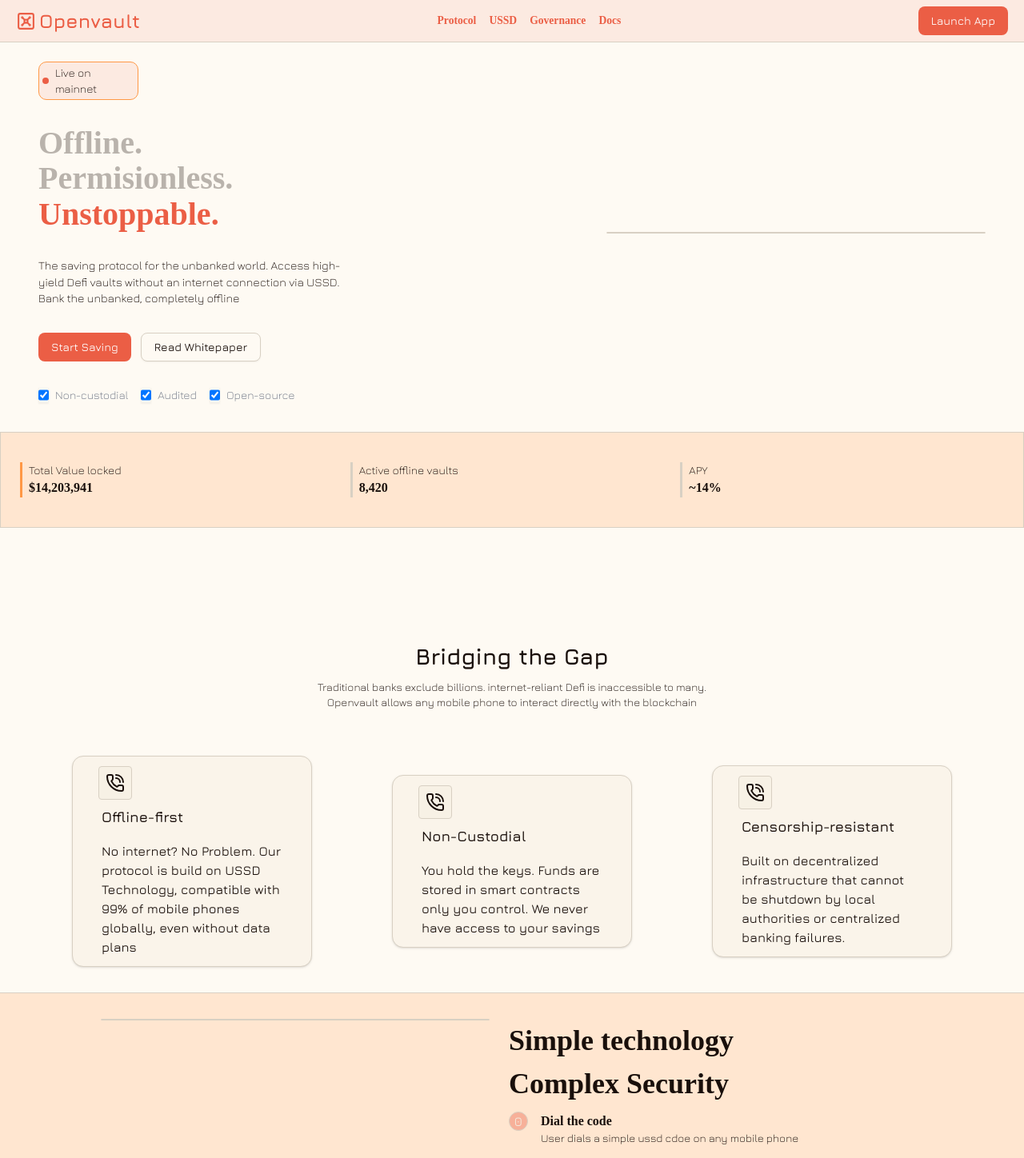
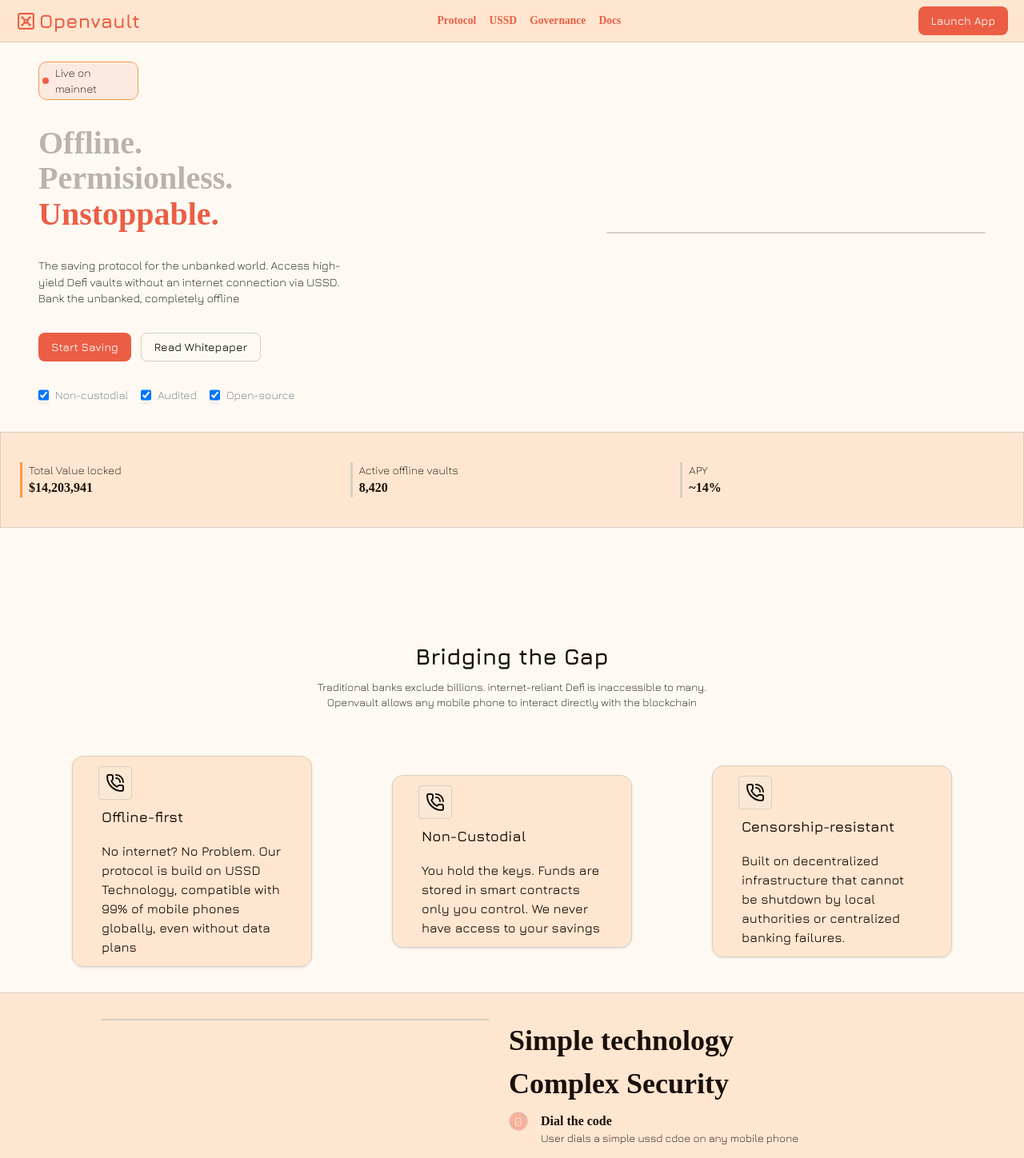
Before and after one commit to Rafikace/staketh, a Next.js app in the folder frontend/: page / in a window 1280 px wide. Shown: the top 1448 px of the page at 80% size. Built offline with nearby package versions, Linux system fonts and the light colour scheme; a web font is replaced by a local one.

Commit message:
update(main_page): update primary text style usage to destructive in home, gapCaeds

```diff
--- a/frontend/components/commons/gapcard.tsx
+++ b/frontend/components/commons/gapcard.tsx
@@ -4,7 +4,7 @@
 
 export default function GapCard({ key, header, icon, description }: {key: number, header: string, description: string, icon: JSX.Element}) {
     return (
-        <Card key={key} className="flex flex-col gap-2 justify-start p-3 w-full max-w-[300px] items-start text-start">
+        <Card key={key} className="flex flex-col gap-2 justify-start p-3 w-full max-w-[300px] items-start text-start bg-primary/20">
             <CardTitle className="p-2 border bg-secondary/40 ml-5 rounded">{icon}</CardTitle>
             <CardHeader className="text-nowrap text-start font-[600] text-lg w-full">{header}</CardHeader>
             <CardContent>{description}</CardContent>
--- a/frontend/components/commons/navbar.tsx
+++ b/frontend/components/commons/navbar.tsx
@@ -6,7 +6,7 @@
 export default function Navbar() {
     const router = useRouter();
     return (
-        <header className="flex w-full px-3 py-2 sm:px-5 justify-between items-center border-b-1 border-border bg-destructive/10">
+        <header className="flex w-full px-3 py-2 sm:px-5 justify-between items-center border-b-1 border-border bg-primary/20">
             <aside className='flex gap-1 text-primary items-center group cursor-pointer' onClick={() => {router.push('/')}}>
                 <Vault size={25} className="text-destructive" />
                 <h3 className="text-destructive">Openvault</h3>
```
